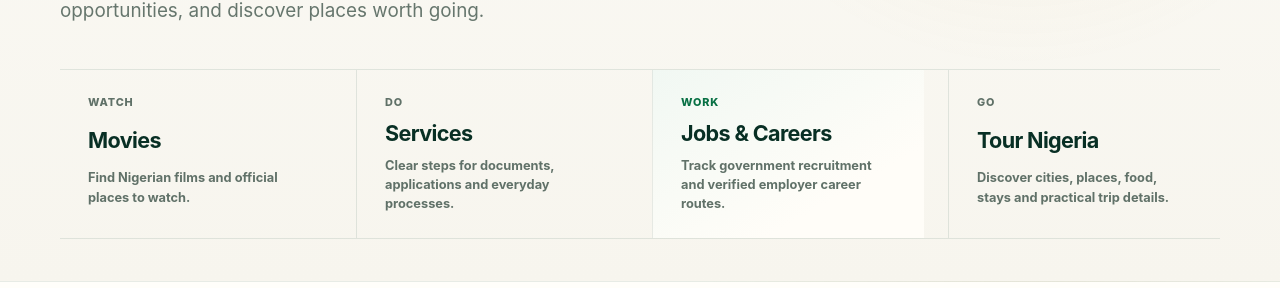
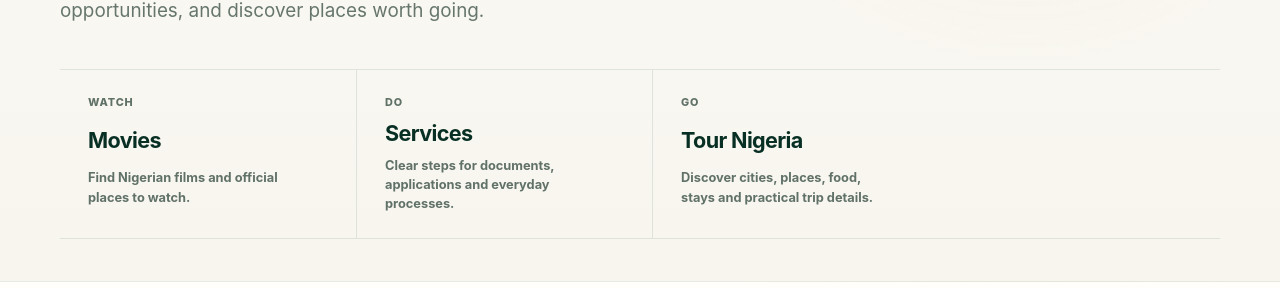
Before and after one commit to eghosa001/nigeria, a Next.js app: page / in a window 1280 px wide. Shown: the part 427-715 px from the top of the page. Built offline with nearby package versions, Linux system fonts and the light colour scheme; no server answers.

Commit message:
fix(home): preserve established three hero paths

```diff
--- a/app/page.tsx
+++ b/app/page.tsx
@@ -50,11 +50,6 @@ export default function HomePage() {
               <span>Do</span>
               <strong>Services</strong>
               <small>Clear steps for documents, applications and everyday processes.</small>
-            </Link>
-            <Link href="/jobs" className="home-path home-path-jobs">
-              <span>Work</span>
-              <strong>Jobs & Careers</strong>
-              <small>Track government recruitment and verified employer career routes.</small>
             </Link>
             <Link href="/explore" className="home-path home-path-tour">
               <span>Go</span>
```
